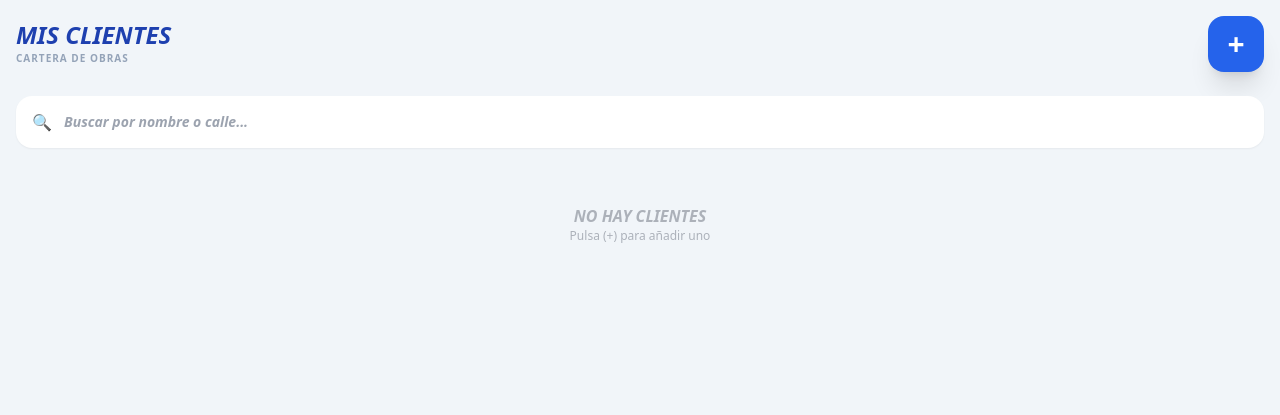
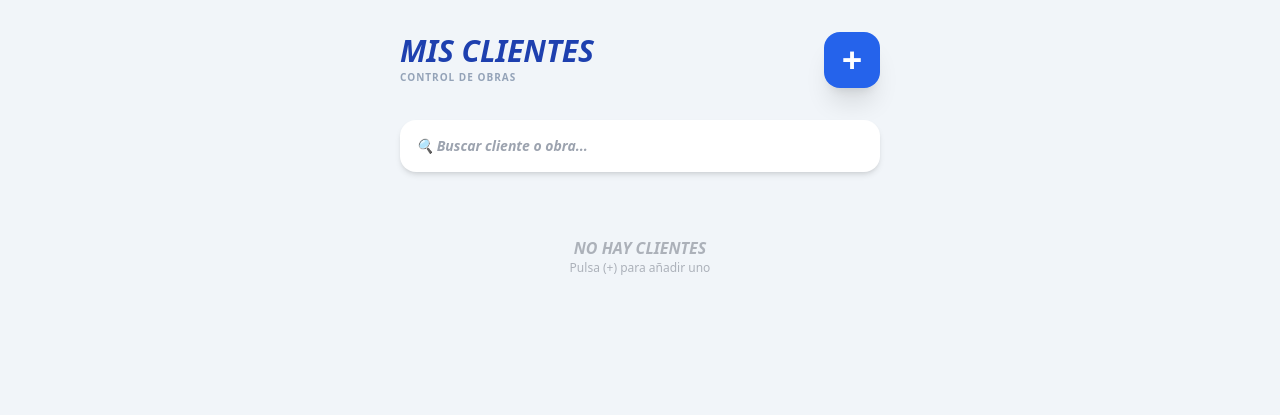
Before and after one commit to rjmon563/APP.PRESUPUESTOS, a plain HTML site: page index.html in a window 1280 px wide. Drawn offline with nearby package versions, Linux system fonts and the light colour scheme.

Commit message:
Update index.html

```diff
--- a/index.html
+++ b/index.html
@@ -3,32 +3,33 @@
 <head>
     <meta charset="UTF-8">
     <meta name="viewport" content="width=device-width, initial-scale=1.0, maximum-scale=1.0, user-scalable=no">
-    <title>PresupuestosPro v3 - Clientes</title>
+    <title>PresuPro - Clientes</title>
     <script src="https://cdn.tailwindcss.com"></script>
 </head>
-<body class="bg-slate-100 font-sans text-slate-900 select-none">
+<body class="bg-slate-100 font-sans text-slate-900">
 
-    <div id="pantalla-clientes" class="p-4">
-        <header class="flex justify-between items-center mb-6">
+    <div id="pantalla-clientes" class="p-4 max-w-lg mx-auto">
+
+        <header class="flex justify-between items-center mt-4 mb-8">
             <div>
-                <h1 class="text-2xl font-black italic text-blue-800 uppercase leading-none">Mis Clientes</h1>
-                <p class="text-[10px] font-bold text-slate-400 uppercase tracking-widest mt-1">Cartera de Obras</p>
+                <h1 class="text-3xl font-black italic text-blue-800 uppercase leading-none">Mis Clientes</h1>
+                <p class="text-[10px] font-bold text-slate-400 uppercase tracking-widest mt-1 text-left">Control de Obras</p>
             </div>
-            <button onclick="nuevoCliente()" class="bg-blue-600 text-white w-14 h-14 rounded-2xl text-3xl font-bold shadow-xl flex items-center justify-center active:scale-95 transition-transform">+</button>
+            <button onclick="nuevoCliente()" class="bg-blue-600 text-white w-14 h-14 rounded-2xl text-4xl font-bold shadow-xl flex items-center justify-center active:scale-90 transition-transform">+</button>
         </header>
 
-        <div class="relative mb-4">
-            <span class="absolute inset-y-0 left-4 flex items-center text-slate-400">🔍</span>
-            <input type="text" id="buscar-cliente" oninput="renderListaClientes()" placeholder="Buscar por nombre o calle..."
-                class="w-full p-4 pl-12 rounded-2xl border-none shadow-sm bg-white text-sm font-bold italic focus:ring-2 focus:ring-blue-500 outline-none">
+        <div class="mb-6">
+            <input type="text" id="buscar-cliente" oninput="renderListaClientes()" placeholder="🔍 Buscar cliente o obra..."
+                class="w-full p-4 rounded-2xl border-none shadow-md bg-white text-sm font-bold italic focus:ring-2 focus:ring-blue-500 outline-none">
         </div>
 
-        <div id="lista-clientes" class="space-y-3 pb-24">
+        <div id="lista-clientes" class="space-y-4 pb-20">
             </div>
+
     </div>
 
-    <div id="pantalla-expediente" class="hidden p-4"></div>
-    <div id="pantalla-trabajo" class="hidden h-screen"></div>
+    <div id="pantalla-expediente" class="hidden"></div>
+    <div id="pantalla-trabajo" class="hidden"></div>
 
     <script src="app.js"></script>
 </body>
```
